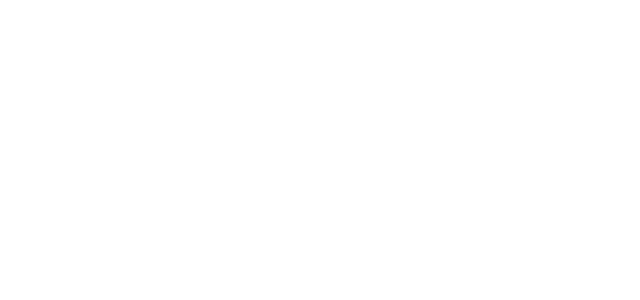
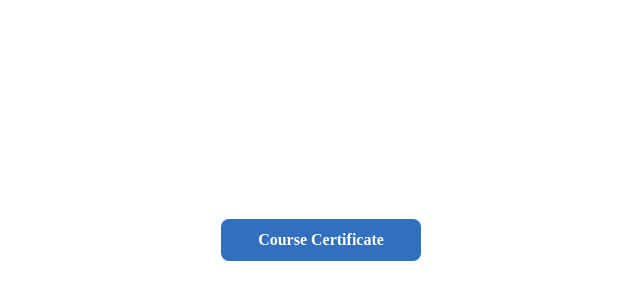
Before and after one commit to RounitR/certificate-app, a React (Create React App) app in the folder frontend/: page /noc/Ecertificate in a window 1280 px wide. Before the commit this address had no page. Shown: the part 160-460 px from the top of the page, without its empty margins (319-959 px from the left). Built offline with nearby package versions, Linux system fonts and the light colour scheme.

Commit message:
Added route to handle /noc/Ecertificate/?q= with redirect

```diff
--- a/frontend/src/App.js
+++ b/frontend/src/App.js
@@ -1,6 +1,7 @@
 import React from "react";
 import { BrowserRouter as Router, Route, Routes } from "react-router-dom";
 import CertificatePage from "./CertificatePage";
+import CertificateRedirect from "./CertificateRedirect"; // ⬅️ NEW
 
 function HomePage() {
   return (
@@ -23,6 +24,11 @@
       <Routes>
         <Route path="/" element={<HomePage />} />
         <Route path="/certificate/:id" element={<CertificatePage />} />
+        <Route
+          path="/noc/Ecertificate"
+          element={<CertificateRedirect />}
+        />{" "}
+        {/* ⬅️ NEW */}
       </Routes>
     </Router>
   );
--- /dev/null
+++ b/frontend/src/CertificateRedirect.js
@@ -0,0 +1,52 @@
+import React from "react";
+import { useNavigate, useLocation } from "react-router-dom";
+
+const CertificateRedirect = () => {
+  const navigate = useNavigate();
+  const location = useLocation();
+
+  const queryParams = new URLSearchParams(location.search);
+  const code = queryParams.get("q"); // gets ?q=NPTEL123
+
+  const handleRedirect = () => {
+    if (code) {
+      navigate(`/certificate/${code}`);
+    } else {
+      alert("Invalid or missing certificate code.");
+    }
+  };
+
+  return (
+    <div
+      style={{
+        height: "100vh",
+        display: "flex",
+        justifyContent: "center",
+        alignItems: "center",
+        backgroundColor: "#fff",
+      }}
+    >
+      <button
+        onClick={handleRedirect}
+        style={{
+          backgroundColor: "#3070bf",
+          color: "white",
+          padding: "12px 30px",
+          borderRadius: "8px",
+          width: "200px",
+          fontSize: "16px",
+          fontFamily: "'Nimbus Roman No9 L', 'Times New Roman', serif",
+          fontWeight: "bold",
+          border: "none",
+          cursor: "pointer",
+          textAlign: "center",
+          whiteSpace: "nowrap",
+        }}
+      >
+        Course Certificate
+      </button>
+    </div>
+  );
+};
+
+export default CertificateRedirect;
```
